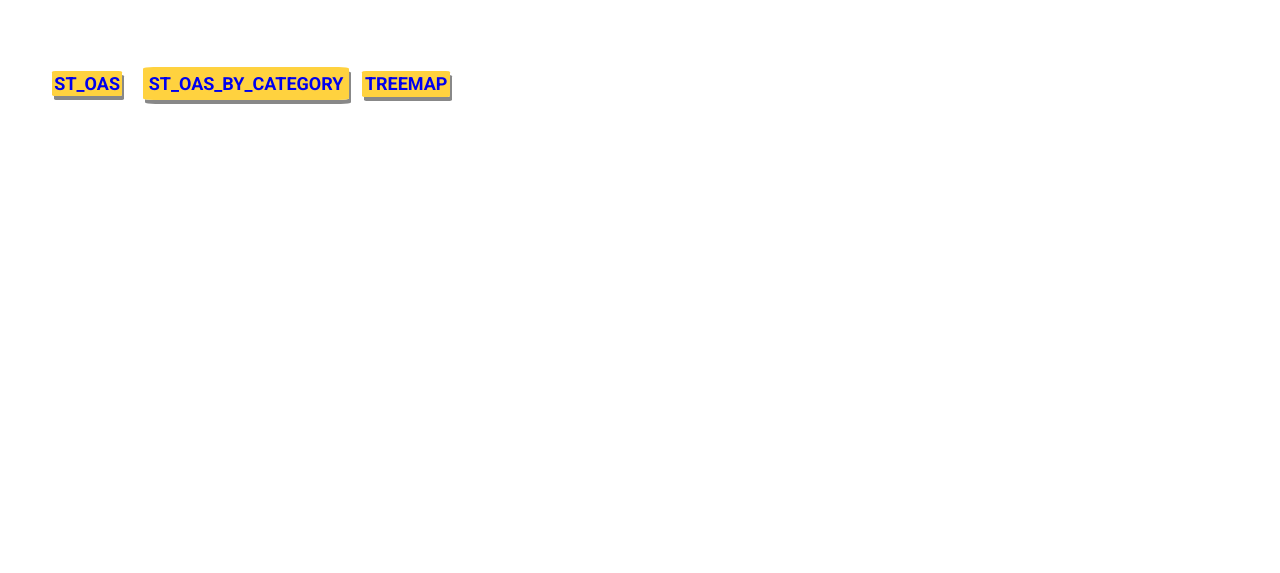
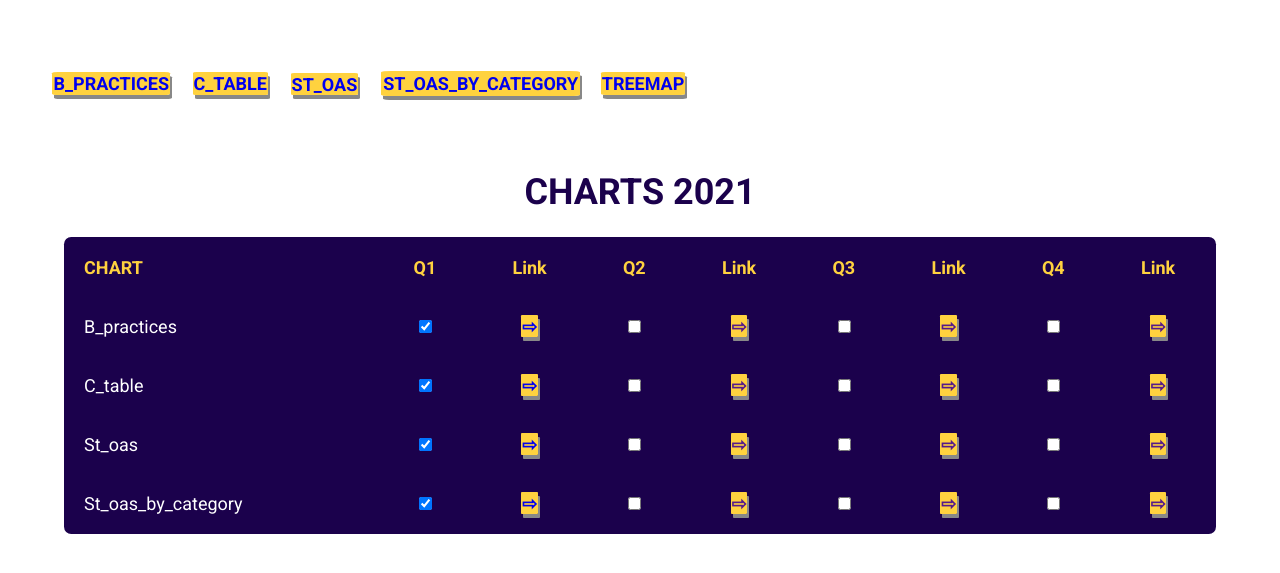
Before and after one commit to joannaWebDev/charts-vanillaJS, a plain HTML site: page index.html in a window 1280 px wide. Shown: the part 105-678 px from the top of the page. Drawn offline with Linux system fonts and the light colour scheme.

Commit message:
added a table

```diff
--- a/index.html
+++ b/index.html
@@ -50,18 +50,144 @@
       text-decoration: none;
     }
 
-    li a {
-      padding: 3%;
+    li a, table a {
+      text-decoration: none;
+      padding: 1%;
       background-color: #ffd23f;
       box-shadow: 2px 4px #888;
       border-radius: 5%;
       font-weight: 700;
     }
 
-    li a:hover {
+    li a:hover, table a :hover {
       box-shadow: 3px 8px #888;
       color: inherit;
     }
+
+    .responsive-table-input-matrix {
+      margin: 1em 0;
+      width: 100%;
+    }
+    h1 {
+      text-align: center;
+      color:#1b014c;
+    }
+
+    .table-section {
+      margin: 0 auto;
+      padding:0 5%;
+    }
+    @media (min-width: 480px) {
+      .responsive-table-input-matrix .responsive-table-input-matrix {
+        width: auto;
+      }
+    }
+
+    .responsive-table-input-matrix tr {
+      border-top: 1px solid #ddd;
+      border-bottom: 1px solid #ddd;
+    }
+
+    .responsive-table-input-matrix tr td {
+      text-align: left;
+    }
+
+    @media (min-width: 480px) {
+      .responsive-table-input-matrix tr td {
+        text-align: center;
+      }
+    }
+
+    .responsive-table-input-matrix tr td:first-of-type {
+      text-align: left;
+    }
+
+    .responsive-table-input-matrix th {
+      display: none;
+    }
+
+    .responsive-table-input-matrix td {
+      display: block;
+    }
+
+    .responsive-table-input-matrix td:first-child {
+      padding-top: .5em;
+    }
+
+    .responsive-table-input-matrix td:last-child {
+      padding-bottom: .5em;
+    }
+
+    .responsive-table-input-matrix td:before {
+      content: attr(data-th) ": ";
+      font-weight: bold;
+      width: 9em;
+      display: inline-block;
+    }
+
+    @media (min-width: 480px) {
+      .responsive-table-input-matrix td:before {
+        display: none;
+      }
+    }
+
+    .responsive-table-input-matrix th:first-of-type {
+      text-align: left;
+    }
+
+    .responsive-table-input-matrix th,
+    .responsive-table-input-matrix td {
+      text-align: center;
+    }
+
+    @media (min-width: 480px) {
+
+      .responsive-table-input-matrix th,
+      .responsive-table-input-matrix td {
+        display: table-cell;
+        padding: .25em .5em;
+      }
+
+      .responsive-table-input-matrix th:first-child,
+      .responsive-table-input-matrix td:first-child {
+        padding-left: 0;
+      }
+
+      .responsive-table-input-matrix th:last-child,
+      .responsive-table-input-matrix td:last-child {
+        padding-right: 0;
+      }
+    }
+
+    .responsive-table {
+      background: #1b014c;
+      color: #fff;
+      border-radius: .4em;
+      overflow: hidden;
+    }
+
+    .responsive-table tr {
+      border-color: #1b014c;
+    }
+
+    .responsive-table th,
+    .responsive-table td {
+      margin: .5em 1em;
+    }
+
+    @media (min-width: 480px) {
+
+      .responsive-table th,
+      .responsive-table td {
+        padding: 1em !important;
+      }
+    }
+
+    .responsive-table th,
+    .responsive-table td:before {
+      color: #ffd23f;
+    }
+
 
     @media only screen and (max-width: 801px) {
       nav ul {
@@ -78,12 +204,83 @@
         alt="platformable logo with blue letters and blue square" width="228px"/></a>
     <nav>
       <ul>
+        <li><a href="./b_practices/b_practices.html">B_practices</a></li>
+        <li><a href="./c_table/c_table.html">C_table</a></li>
         <li><a href="./st_oas/st_oas.html">St_oas</a></li>
         <li><a href="./st_oas_by_category/st_oas_category.html">st_oas_by_category</a></li>
         <li><a href="./treemap/treemap.html">Treemap</a></li>
       </ul>
     </nav>
   </header>
+
+  <h1>CHARTS 2021</h1>
+
+  <div class="table-section">
+  <table class="responsive-table responsive-table-input-matrix">
+    <tr>
+      <th>CHART</th>
+      <th>Q1</th>
+      <th>Link</th>
+      <th>Q2</th>
+      <th>Link</th>
+      <th>Q3</th>
+      <th>Link</th>
+      <th>Q4</th>
+      <th>Link</th>
+    </tr>
+
+    <tr>
+      <td data-th="Name">B_practices</td>
+      <td data-th="Q1"><input type="checkbox" checked /></td>
+      <td data-th="Link"><span><a href="https://2021-quarterly-trends-reports.netlify.app/b_practices/b_practices.html" target="_blank">&#8680;</a></span></td>
+      <td data-th="Q2"><input type="checkbox" /></td>
+      <td data-th="Link"><span><a href="" target="_blank">&#8680;</a></span></td>
+      <td data-th="Q3"><input type="checkbox" /></td>
+      <td data-th="Link"><span><a href="" target="_blank">&#8680;</a></span></td>
+      <td data-th="Q4"><input type="checkbox" /></td>
+      <td data-th="Link"><span><a href="" target="_blank">&#8680;</a></span></td>
+    </tr>
+
+    <tr>
+      <td data-th="Name">C_table</td>
+      <td data-th="Q1"><input type="checkbox" checked /></td>
+      <td data-th="Link"><span><a href="https://2021-quarterly-trends-reports.netlify.app/c_table/c_table.html" target="_blank">&#8680;</a></span></td>
+      <td data-th="Q2"><input type="checkbox" /></td>
+      <td data-th="Link"><span><a href="" target="_blank">&#8680;</a></span></td>
+      <td data-th="Q3"><input type="checkbox" /></td>
+      <td data-th="Link"><span><a href="" target="_blank">&#8680;</a></span></td>
+      <td data-th="Q4"><input type="checkbox" /></td>
+      <td data-th="Link"><span><a href="" target="_blank">&#8680;</a></span></td>
+    </tr>
+
+    <tr>
+      <td data-th="Name">St_oas</td>
+      <td data-th="Q1"><input type="checkbox" checked /></td>
+      <td data-th="Link"><span><a href="https://2021-quarterly-trends-reports.netlify.app/st_oas/st_oas.html" target="_blank">&#8680;</a></span></td>
+      <td data-th="Q2"><input type="checkbox" /></td>
+      <td data-th="Link"><span><a href="" target="_blank">&#8680;</a></span></td>
+      <td data-th="Q3"><input type="checkbox" /></td>
+      <td data-th="Link"><span><a href="" target="_blank">&#8680;</a></span></td>
+      <td data-th="Q4"><input type="checkbox" /></td>
+      <td data-th="Link"><span><a href="" target="_blank">&#8680;</a></span></td>
+    </tr>
+
+    <tr>
+      <td data-th="Name">St_oas_by_category</td>
+      <td data-th="Q1"><input type="checkbox" checked /></td>
+      <td data-th="Link"><span><a href="https://2021-quarterly-trends-reports.netlify.app/st_oas_by_category/st_oas_by_category.html" target="_blank">&#8680;</a></span></td>
+      <td data-th="Q2"><input type="checkbox" /></td>
+      <td data-th="Link"><span><a href="" target="_blank">&#8680;</a></span></td>
+      <td data-th="Q3"><input type="checkbox" /></td>
+      <td data-th="Link"><span><a href="" target="_blank">&#8680;</a></span></td>
+      <td data-th="Q4"><input type="checkbox" /></td>
+      <td data-th="Link"><span><a href="" target="_blank">&#8680;</a></span></td>
+    </tr>
+
+
+
+  </table>
+</div>
 </body>
 
 </html>
```
